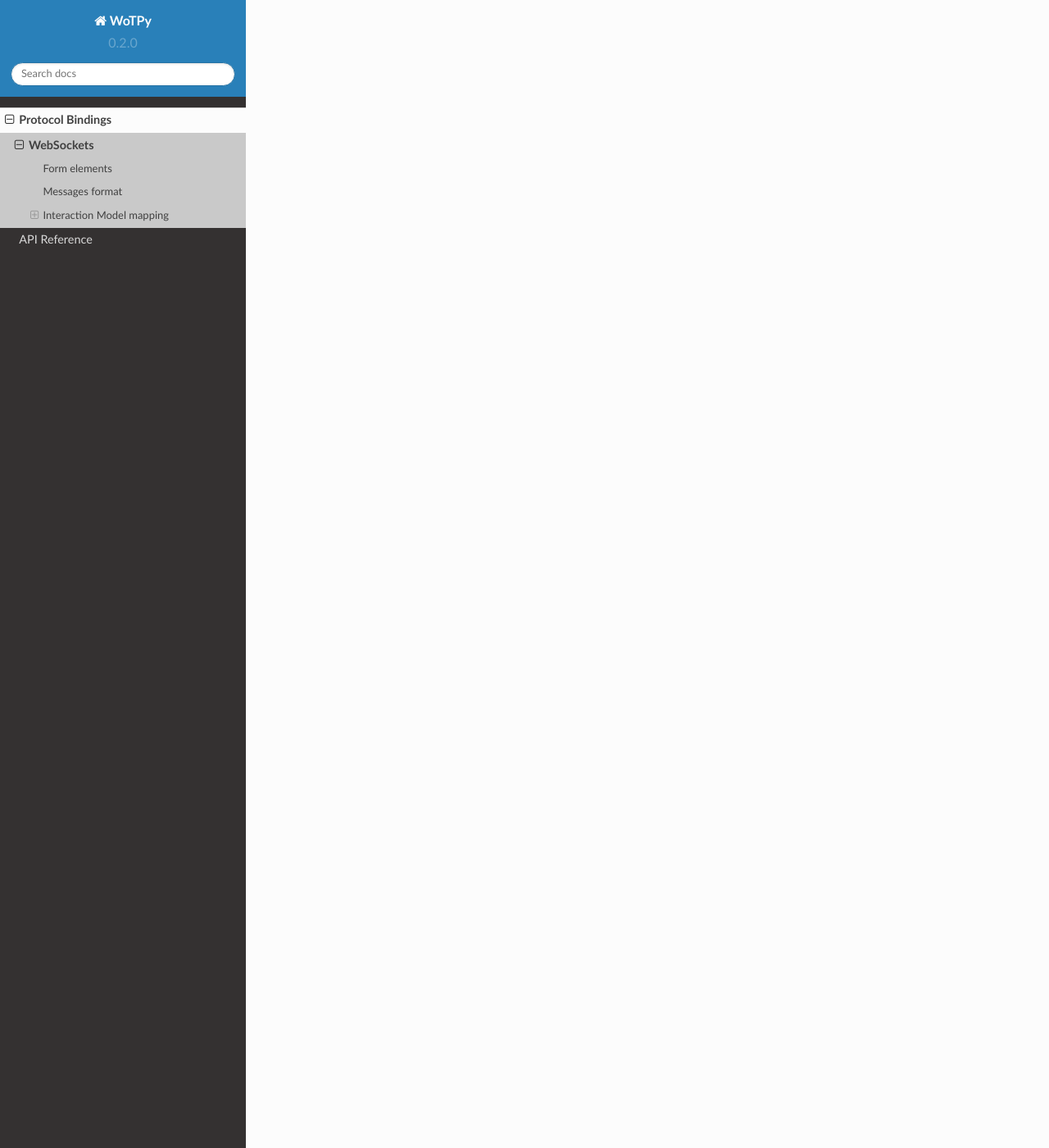
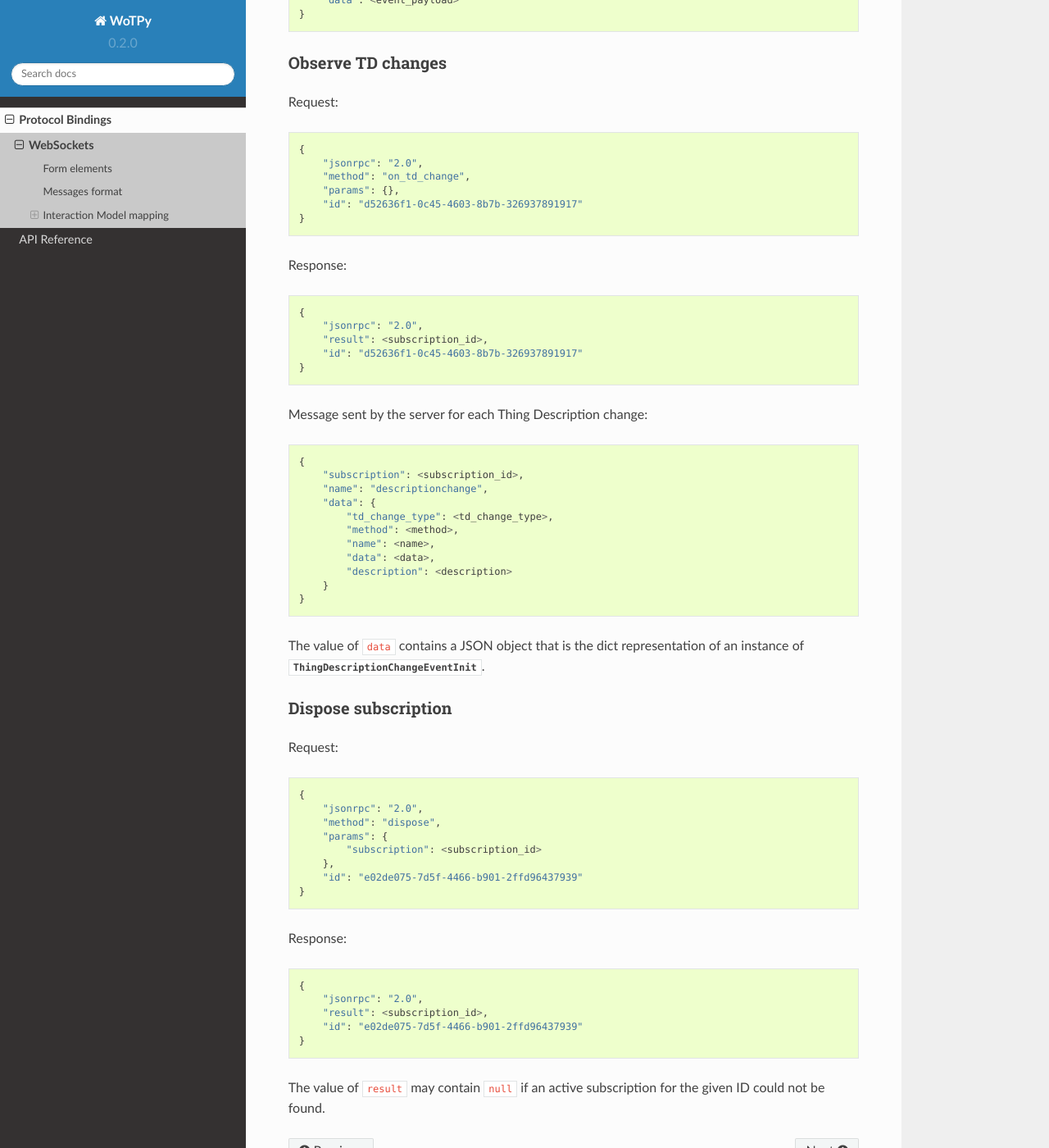
Before and after one commit to agmangas/wot-py, a Sphinx documentation site: the page built from docs/websockets.rst, in a window 1280 px wide and 1400 px high, scrolled down 5165 px. Shown: the whole window at 82% size. Built offline with Sphinx 7.4.7 and the Read the Docs theme 2.0.0, drawn with Linux system fonts in a browser that asks for light colours; some of the changed text lies outside the part shown.

Commit message:
Update WebSockets Protocol Binding documentation page

```diff
--- a/docs/websockets.rst
+++ b/docs/websockets.rst
@@ -145,14 +147,154 @@
         "id": "77b06e1f-02dd-4f17-a551-f86045d07099"
     }
 
+The value of ``result`` will always contain ``null`` to indicate that the property update was successfully applied.
+
 Invoke Action
 ^^^^^^^^^^^^^
+
+Request::
+
+    {
+        "jsonrpc": "2.0",
+        "method": "invoke_action",
+        "params": {
+            "name": <action_name>,
+            "parameters": <invocation_parameters>
+        },
+        "id": "ec7455c4-f08a-4e8f-85c1-8b944ad9dc0e"
+    }
+
+Response::
+
+    {
+        "jsonrpc": "2.0",
+        "result": <action_result>,
+        "id": "ec7455c4-f08a-4e8f-85c1-8b944ad9dc0e"
+    }
 
 Observe Property changes
 ^^^^^^^^^^^^^^^^^^^^^^^^
 
+Request::
+
+    {
+        "jsonrpc": "2.0",
+        "method": "on_property_change",
+        "params": {
+            "name": <property_name>
+        },
+        "id": "dcd518b1-97d6-4b4b-9483-f26907734165"
+    }
+
+Response::
+
+    {
+        "jsonrpc": "2.0",
+        "result": <subscription_id>,
+        "id": "dcd518b1-97d6-4b4b-9483-f26907734165"
+    }
+
+Message sent by the server for each property change::
+
+    {
+        "subscription": <subscription_id>,
+        "name": "propertychange",
+        "data": {
+            "name": <property_name>,
+            "value": <property_value>
+        }
+    }
+
+The value of ``data`` contains a JSON object that is the dict representation of an instance of
+:py:class:`.PropertyChangeEventInit`.
+
 Observe Event
 ^^^^^^^^^^^^^
 
+Request::
+
+    {
+        "jsonrpc": "2.0",
+        "method": "on_event",
+        "params": {
+            "name": <event_name>
+        },
+        "id": "7fc84fa6-ef83-474c-8c91-06965bde3749"
+    }
+
+Response::
+
+    {
+        "jsonrpc": "2.0",
+        "result": <subscription_id>,
+        "id": "7fc84fa6-ef83-474c-8c91-06965bde3749"
+    }
+
+Message sent by the server for each event emission::
+
+    {
+        "subscription": <subscription_id>,
+        "name": <event_name>,
+        "data": <event_payload>
+    }
+
 Observe TD changes
 ^^^^^^^^^^^^^^^^^^
+
+Request::
+
+    {
+        "jsonrpc": "2.0",
+        "method": "on_td_change",
+        "params": {},
+        "id": "d52636f1-0c45-4603-8b7b-326937891917"
+    }
+
+Response::
+
+    {
+        "jsonrpc": "2.0",
+        "result": <subscription_id>,
+        "id": "d52636f1-0c45-4603-8b7b-326937891917"
+    }
+
+Message sent by the server for each Thing Description change::
+
+    {
+        "subscription": <subscription_id>,
+        "name": "descriptionchange",
+        "data": {
+            "td_change_type": <td_change_type>,
+            "method": <method>,
+            "name": <name>,
+            "data": <data>,
+            "description": <description>
+        }
+    }
+
+The value of ``data`` contains a JSON object that is the dict representation of an instance of
+:py:class:`.ThingDescriptionChangeEventInit`.
+
+Dispose subscription
+^^^^^^^^^^^^^^^^^^^^
+
+Request::
+
+    {
+        "jsonrpc": "2.0",
+        "method": "dispose",
+        "params": {
+            "subscription": <subscription_id>
+        },
+        "id": "e02de075-7d5f-4466-b901-2ffd96437939"
+    }
+
+Response::
+
+    {
+        "jsonrpc": "2.0",
+        "result": <subscription_id>,
+        "id": "e02de075-7d5f-4466-b901-2ffd96437939"
+    }
+
+The value of ``result`` may contain ``null`` if an active subscription for the given ID could not be found.
```
Also changed, not shown: other parts of docs/websockets.rst (+7 -5 lines).
